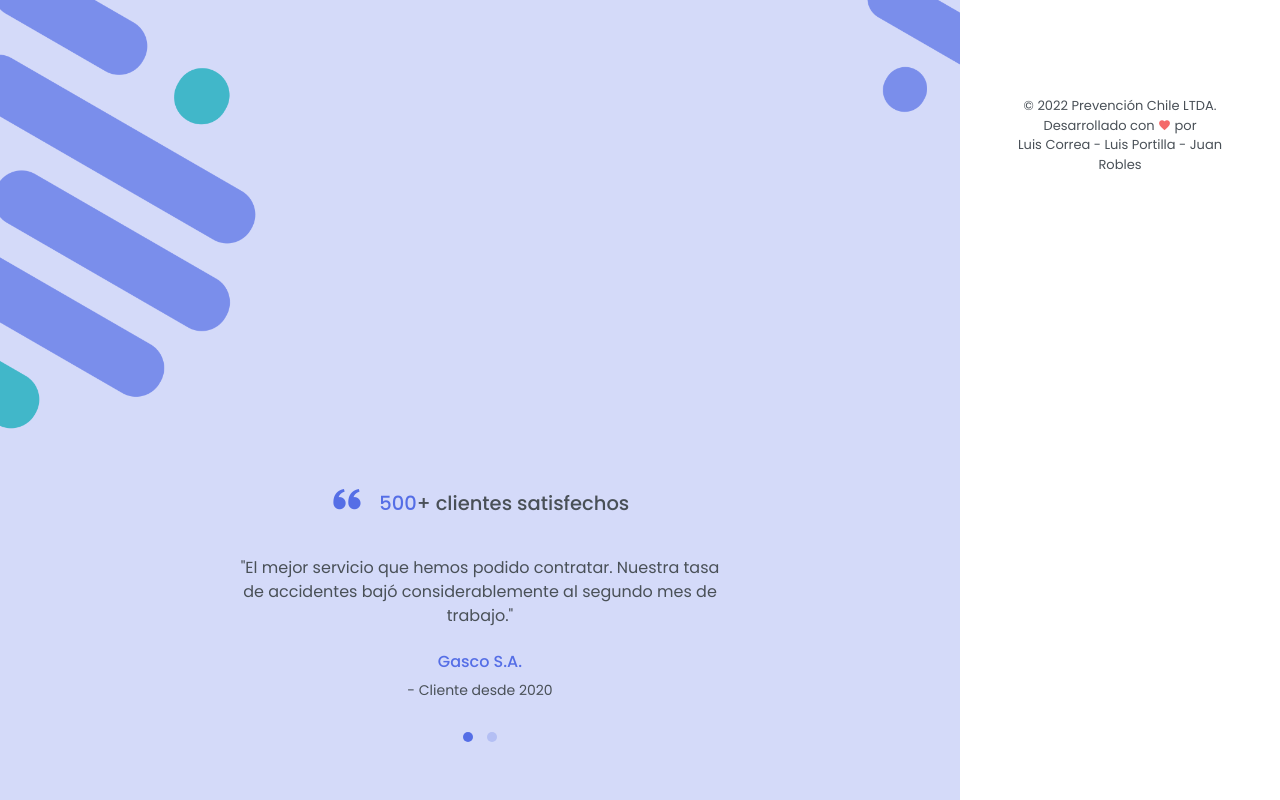
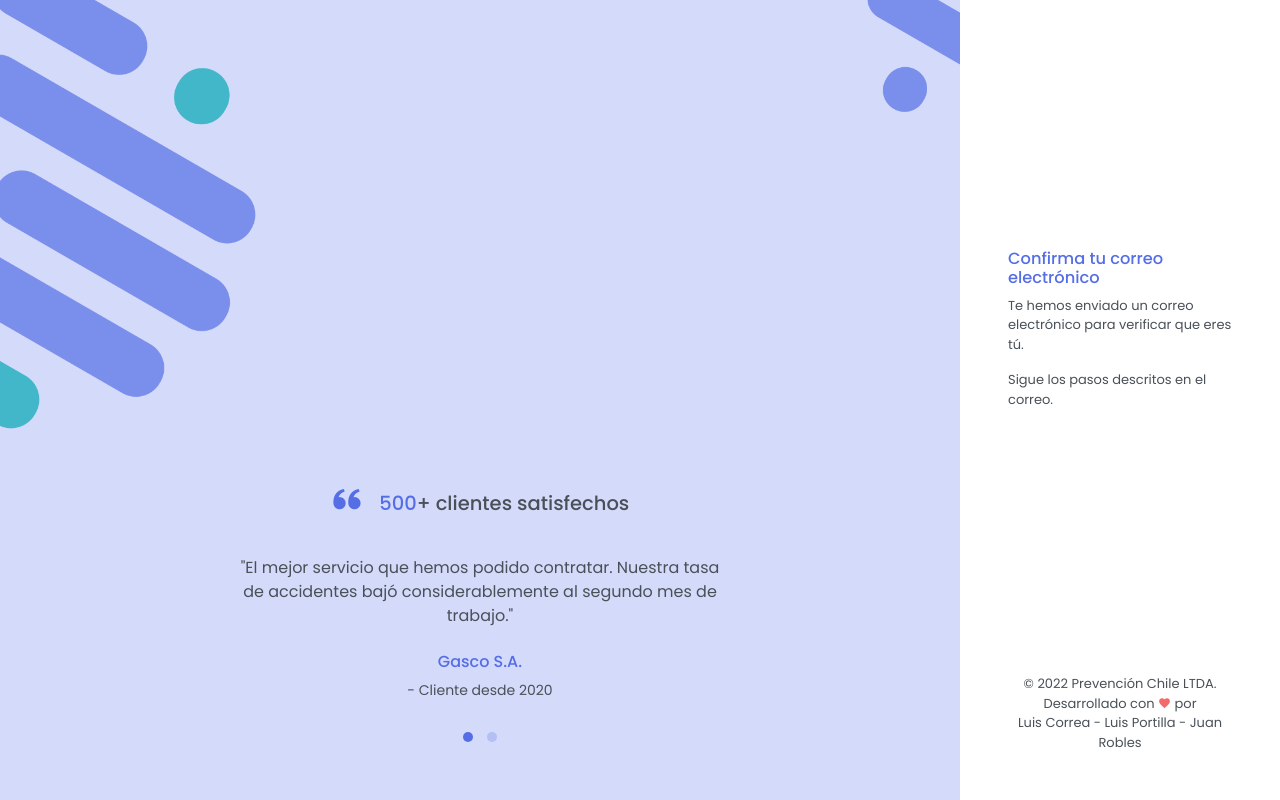
Before and after one commit to Portafolio-001D-Caso-4/no-mas-accidentes, a Django app: a page that uses no_mas_accidentes/templates/account/verification_sent.html in a window 1280 px wide. Run offline with Django 3.2, Linux system fonts and the light colour scheme; parts of the project's set-up code (start-up, migrations or seed data) failed here and were passed over; some libraries are stand-ins or nearby versions.

Commit message:
chore(templates): corregir template verification_sent.html

```diff
--- a/no_mas_accidentes/templates/account/verification_sent.html
+++ b/no_mas_accidentes/templates/account/verification_sent.html
@@ -1,12 +1,17 @@
 {% extends "account/base.html" %}
+{% load crispy_forms_tags %}
 
-{% load i18n %}
+{% block title %}Login{% endblock title %}
+{% block innercontent %}
 
-{% block head_title %}{% translate "Verify Your E-mail Address" %}{% endblock %}
+<div class="my-auto">
+    <div>
+        <h5 class="text-primary">Confirma tu correo electrónico</h5>
+    </div>
 
-{% block inner %}
-    <h1>{% translate "Verify Your E-mail Address" %}</h1>
+        <p> Te hemos enviado un correo electrónico para verificar que eres tú.</p>
+        <p> Sigue los pasos descritos en el correo.</p>
 
-    <p>{% blocktranslate %}We have sent an e-mail to you for verification. Follow the link provided to finalize the signup process. Please contact us if you do not receive it within a few minutes.{% endblocktranslate %}</p>
+</div>
 
-{% endblock %}
+{% endblock innercontent %}
```
